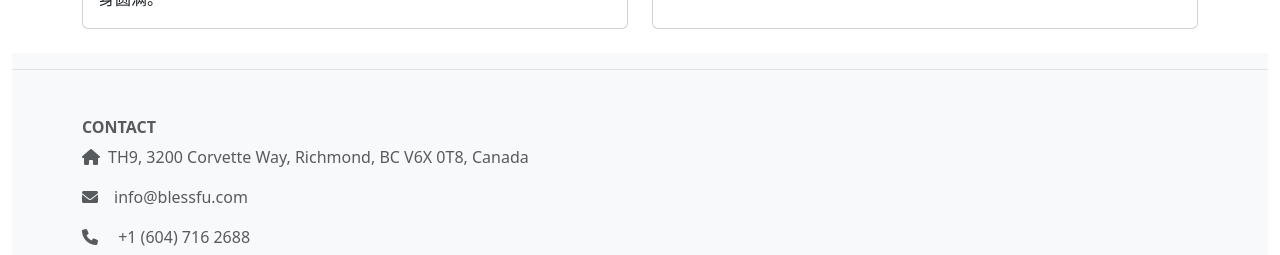
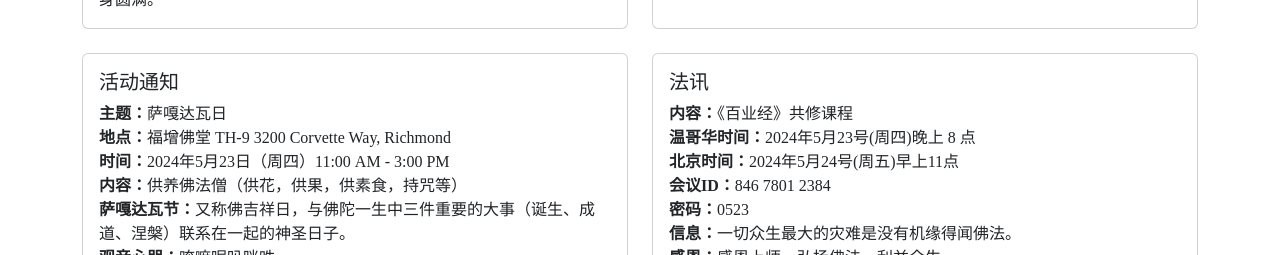
Before and after one commit to WanghanlinStephen/BlessFu, a React (Create React App) app: page /event in a window 1280 px wide. Shown: the part 545-800 px from the top of the page. Built offline with nearby package versions, Linux system fonts and the light colour scheme.

Commit message:
update event

```diff
--- a/src/components/Event/Event.js
+++ b/src/components/Event/Event.js
@@ -43,6 +43,42 @@ const Event = () => (
           </Card>
         </Col>
       </Row>
+      <Row>
+        <Col md={6} className="mb-4">
+          <Card className="h-100 hover-card">
+            <Card.Body>
+              <Card.Title>活动通知</Card.Title>
+              <Card.Text>
+                <strong>主题：</strong>萨嘎达瓦日<br />
+                <strong>地点：</strong>福增佛堂 TH-9 3200 Corvette Way, Richmond<br />
+                <strong>时间：</strong>2024年5月23日（周四）11:00 AM - 3:00 PM<br />
+                <strong>内容：</strong>供养佛法僧（供花，供果，供素食，持咒等）<br />
+                <strong>萨嘎达瓦节：</strong>又称佛吉祥日，与佛陀一生中三件重要的大事（诞生、成道、涅槃）联系在一起的神圣日子。<br />
+                <strong>观音心咒：</strong>唵嘛呢叭咪吽<br />
+                <strong>欢迎词：</strong>欢迎有空的师兄，周四来佛堂积极参与。<br />
+              </Card.Text>
+            </Card.Body>
+          </Card>
+        </Col>
+
+        <Col md={6} className="mb-4">
+          <Card className="h-100 hover-card">
+            <Card.Body>
+              <Card.Title>法讯</Card.Title>
+              <Card.Text>
+                <strong>内容：</strong>《百业经》共修课程<br />
+                <strong>温哥华时间：</strong>2024年5月23号(周四)晚上 8 点<br />
+                <strong>北京时间：</strong>2024年5月24号(周五)早上11点<br />
+                <strong>会议ID：</strong>846 7801 2384<br />
+                <strong>密码：</strong>0523<br />
+                <strong>信息：</strong>一切众生最大的灾难是没有机缘得闻佛法。<br />
+                <strong>感恩：</strong>感恩上师，弘扬佛法，利益众生。<br />
+              </Card.Text>
+            </Card.Body>
+          </Card>
+        </Col>
+      </Row>
+
     </Container>
     <CustomFooter />
   </div>
```
